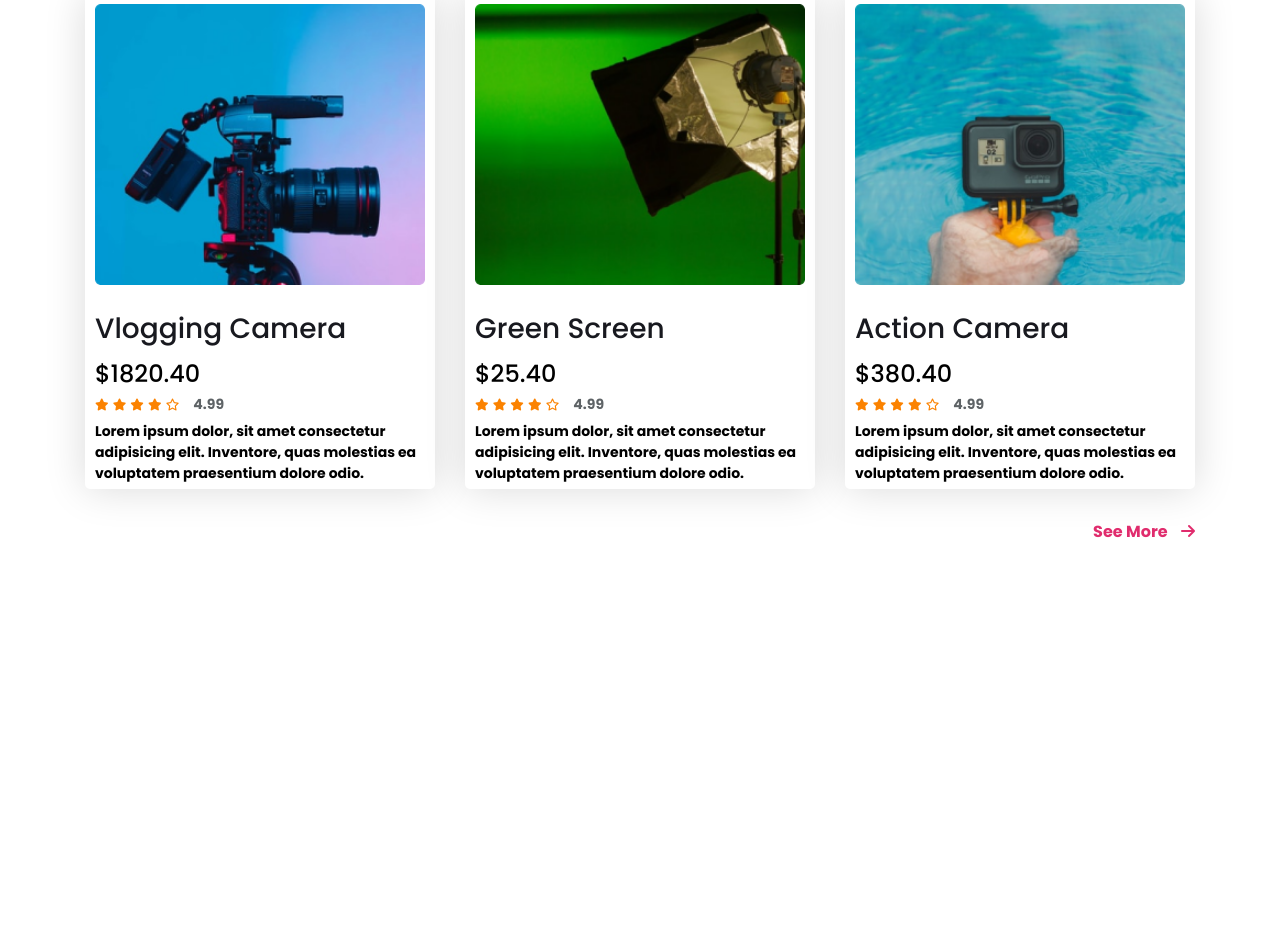
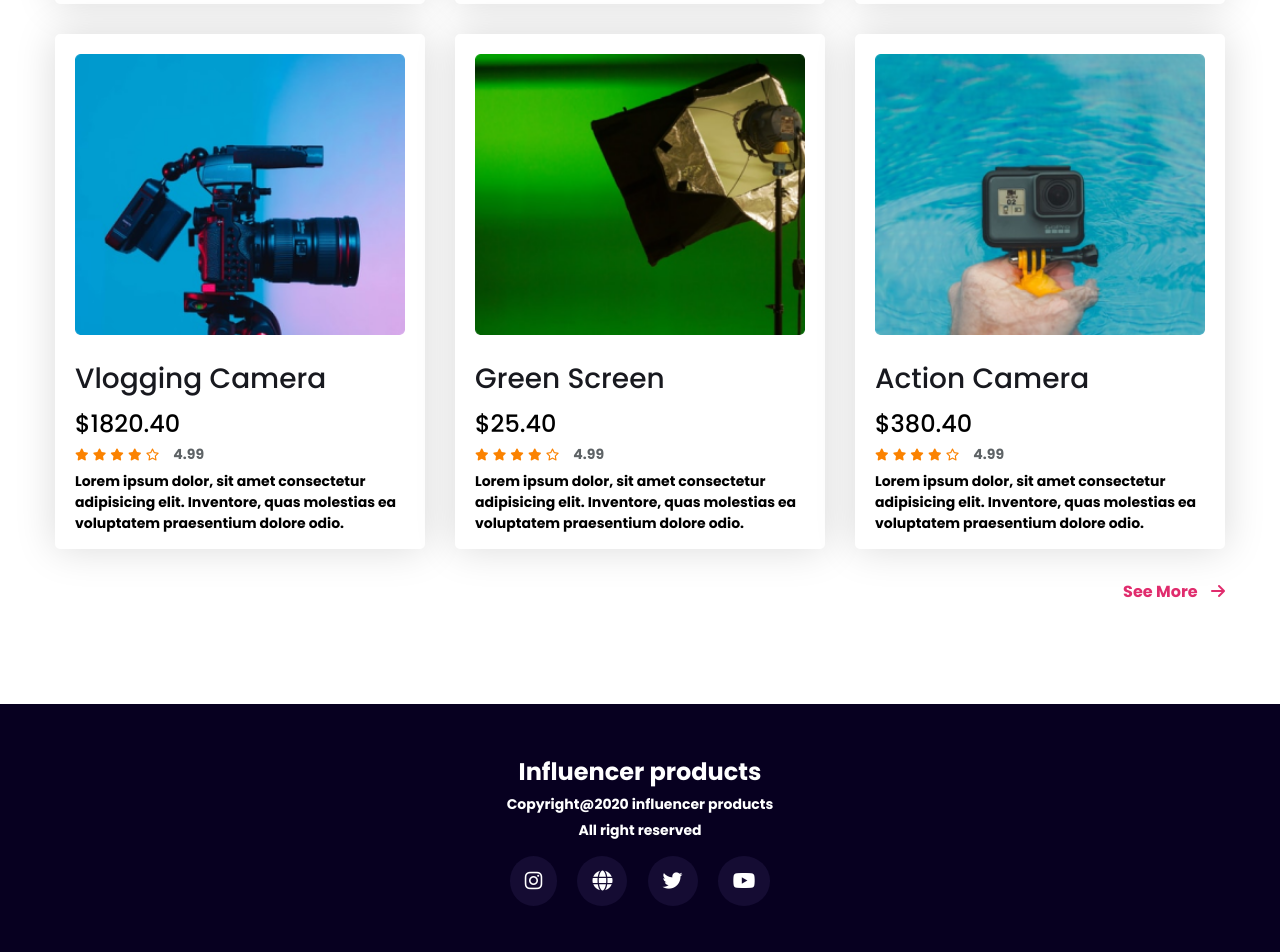
Before and after one commit to moniruzzaman01/influence-gear-template, a plain HTML site: page index.html in a window 1280 px wide. Shown: the part 1848-2800 px from the top of the page. Before the commit the page ends 2492 px from the top, so only its background shows below. Drawn offline with Linux system fonts and the light colour scheme.

Commit message:
little changes in various section

```diff
--- a/index.html
+++ b/index.html
@@ -30,8 +30,10 @@
         </nav>
     </header>
     <!-- Navigation end -->
+
     <!-- main section start -->
     <main>
+        <!-- hero section start -->
         <section class="container">
             <div class="hero-section">
                 <div class="content">
@@ -45,6 +47,9 @@
                 </div>
             </div>
         </section>
+        <!-- hero section end -->
+
+        <!-- popular collection start -->
         <section class="container">
             <h2>Popular Collection</h2>
             <div class="collections">
@@ -60,7 +65,8 @@
                         <i class="far fa-star"></i>
                         <span>4.99</span>
                     </div>
-                    <p class="details">Lorem ipsum dolor, sit amet consectetur adipisicing elit. Inventore, quas molestias ea voluptatem praesentium dolore odio.</p>
+                    <p class="details">Lorem ipsum dolor, sit amet consectetur adipisicing elit. Inventore, quas
+                        molestias ea voluptatem praesentium dolore odio.</p>
                 </article>
                 <article class="collection">
                     <img src="images/mic.png" alt="">
@@ -74,7 +80,8 @@
                         <i class="far fa-star"></i>
                         <span>4.99</span>
                     </div>
-                    <p class="details">Lorem ipsum dolor, sit amet consectetur adipisicing elit. Inventore, quas molestias ea voluptatem praesentium dolore odio.</p>
+                    <p class="details">Lorem ipsum dolor, sit amet consectetur adipisicing elit. Inventore, quas
+                        molestias ea voluptatem praesentium dolore odio.</p>
                 </article>
                 <article class="collection">
                     <img src="images/airpod.png" alt="">
@@ -88,7 +95,8 @@
                         <i class="far fa-star"></i>
                         <span>4.99</span>
                     </div>
-                    <p class="details">Lorem ipsum dolor, sit amet consectetur adipisicing elit. Inventore, quas molestias ea voluptatem praesentium dolore odio.</p>
+                    <p class="details">Lorem ipsum dolor, sit amet consectetur adipisicing elit. Inventore, quas
+                        molestias ea voluptatem praesentium dolore odio.</p>
                 </article>
                 <article class="collection">
                     <img src="images/drone.png" alt="">
@@ -102,7 +110,8 @@
                         <i class="far fa-star"></i>
                         <span>4.99</span>
                     </div>
-                    <p class="details">Lorem ipsum dolor, sit amet consectetur adipisicing elit. Inventore, quas molestias ea voluptatem praesentium dolore odio.</p>
+                    <p class="details">Lorem ipsum dolor, sit amet consectetur adipisicing elit. Inventore, quas
+                        molestias ea voluptatem praesentium dolore odio.</p>
                 </article>
                 <article class="collection">
                     <img src="images/lights.png" alt="">
@@ -116,7 +125,8 @@
                         <i class="far fa-star"></i>
                         <span>4.99</span>
                     </div>
-                    <p class="details">Lorem ipsum dolor, sit amet consectetur adipisicing elit. Inventore, quas molestias ea voluptatem praesentium dolore odio.</p>
+                    <p class="details">Lorem ipsum dolor, sit amet consectetur adipisicing elit. Inventore, quas
+                        molestias ea voluptatem praesentium dolore odio.</p>
                 </article>
                 <article class="collection">
                     <img src="images/photoshot.png" alt="">
@@ -130,7 +140,8 @@
                         <i class="far fa-star"></i>
                         <span>4.99</span>
                     </div>
-                    <p class="details">Lorem ipsum dolor, sit amet consectetur adipisicing elit. Inventore, quas molestias ea voluptatem praesentium dolore odio.</p>
+                    <p class="details">Lorem ipsum dolor, sit amet consectetur adipisicing elit. Inventore, quas
+                        molestias ea voluptatem praesentium dolore odio.</p>
                 </article>
                 <article class="collection">
                     <img src="images/vlogging-camera.png" alt="">
@@ -144,7 +155,8 @@
                         <i class="far fa-star"></i>
                         <span>4.99</span>
                     </div>
-                    <p class="details">Lorem ipsum dolor, sit amet consectetur adipisicing elit. Inventore, quas molestias ea voluptatem praesentium dolore odio.</p>
+                    <p class="details">Lorem ipsum dolor, sit amet consectetur adipisicing elit. Inventore, quas
+                        molestias ea voluptatem praesentium dolore odio.</p>
                 </article>
                 <article class="collection">
                     <img src="images/green-screen.png" alt="">
@@ -158,7 +170,8 @@
                         <i class="far fa-star"></i>
                         <span>4.99</span>
                     </div>
-                    <p class="details">Lorem ipsum dolor, sit amet consectetur adipisicing elit. Inventore, quas molestias ea voluptatem praesentium dolore odio.</p>
+                    <p class="details">Lorem ipsum dolor, sit amet consectetur adipisicing elit. Inventore, quas
+                        molestias ea voluptatem praesentium dolore odio.</p>
                 </article>
                 <article class="collection">
                     <img src="images/action.png" alt="">
@@ -172,15 +185,30 @@
                         <i class="far fa-star"></i>
                         <span>4.99</span>
                     </div>
-                    <p class="details">Lorem ipsum dolor, sit amet consectetur adipisicing elit. Inventore, quas molestias ea voluptatem praesentium dolore odio.</p>
+                    <p class="details">Lorem ipsum dolor, sit amet consectetur adipisicing elit. Inventore, quas
+                        molestias ea voluptatem praesentium dolore odio.</p>
                 </article>
                 <div></div>
                 <div></div>
                 <a href="#">See More <i class="fas fa-arrow-right"></i></a>
             </div>
         </section>
+        <!-- popular collection end -->
     </main>
     <!-- main section end -->
+    <!-- footer section start -->
+    <footer>
+        <h2>Influencer products</h2>
+        <p>Copyright@2020 influencer products</p>
+        <p>All right reserved</p>
+        <div class="social-icons">
+            <i class="fab fa-instagram"></i>
+            <i class="fas fa-globe"></i>
+            <i class="fab fa-twitter"></i>
+            <i class="fab fa-youtube"></i>
+        </div>
+    </footer>
+    <!-- footer section end -->
 </body>
 
 </html>
--- a/styles/style.css
+++ b/styles/style.css
@@ -4,7 +4,7 @@
 /* global css */
 body {
     font-family: 'Poppins', sans-serif;
-    ;
+    margin: 0;
 }
 
 .container {
@@ -28,6 +28,7 @@ body {
     font-size: 24px;
     font-weight: 700;
     color: #3A3A3A;
+    cursor: pointer;
     ;
 }
 
@@ -39,7 +40,7 @@ body {
 
 .navigation-bar .nav-menu li {
     list-style: none;
-    margin: 0 10px;
+    margin: 0 15px;
     ;
 }
 
@@ -90,6 +91,7 @@ body {
     border-radius: 40px;
     border: none;
     color: #fff;
+    cursor: pointer;
     ;
 }
 
@@ -104,7 +106,8 @@ body {
     float: right;
     border-radius: 50%;
     padding: 30px;
-    background-color: #e02c6ece;
+    background-image: linear-gradient(#d62063ce, #E02C6D);
+    position: relative;
     ;
 }
 
@@ -120,7 +123,7 @@ body {
 .collection {
     width: 330px;
     height: 475px;
-    padding: 10px;
+    padding: 20px;
     border-radius: 5px;
     background-color: #fff;
     overflow: hidden;
@@ -131,7 +134,7 @@ body {
 .collection img {
     width: 100%;
     border-radius: 5px;
-    text-align: cent;
+    ;
 }
 
 .collection h2 {
@@ -183,5 +186,46 @@ body {
     color: #E02C6D;
     font-size: 16px;
     font-weight: 700;
+}
+
+/* footer styles */
+footer {
+    text-align: center;
+    padding: 50px;
+    padding-bottom: 0;
+    height: 200px;
+    background-color: #070020;
+    color: #fff;
     ;
 }
+
+footer h2 {
+    font-size: 24px;
+    font-weight: 700;
+    margin: 0;
+    margin-bottom: 5px;
+    ;
+}
+
+footer p {
+    font-size: 14px;
+    font-weight: 700;
+    margin: 0;
+    margin-bottom: 5px;
+    ;
+}
+
+footer .social-icons {
+    margin-top: 15px;
+    ;
+}
+
+footer .social-icons i {
+    font-size: 20px;
+    margin: 0 8px;
+    background-color: #150c33;
+    padding: 15px;
+    border-radius: 50%;
+    cursor: pointer;
+    ;
+}
```
